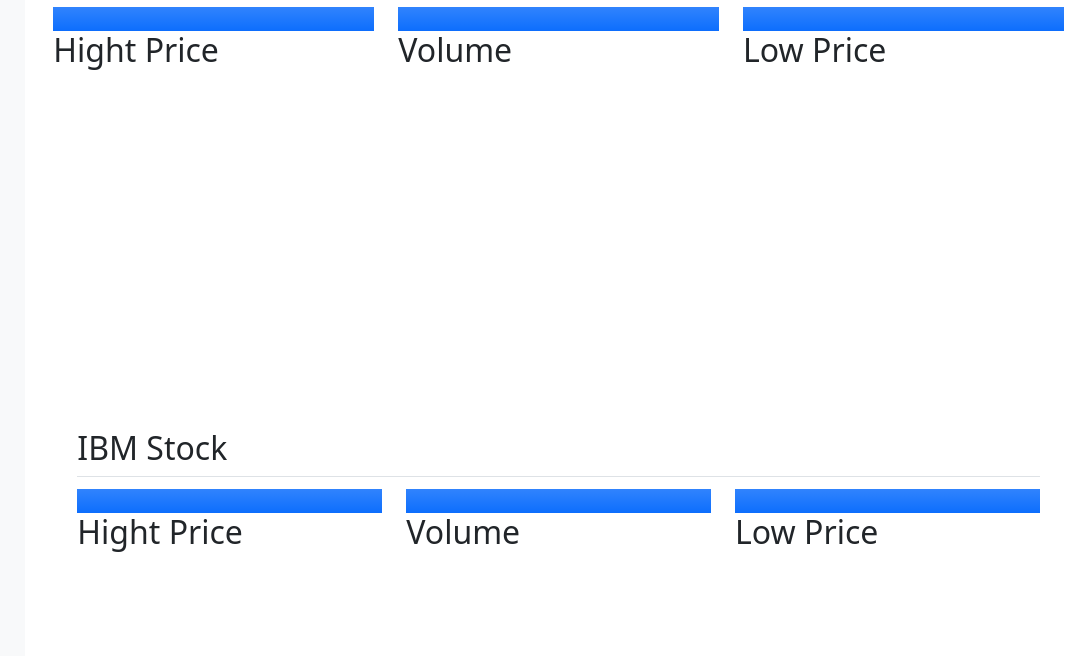
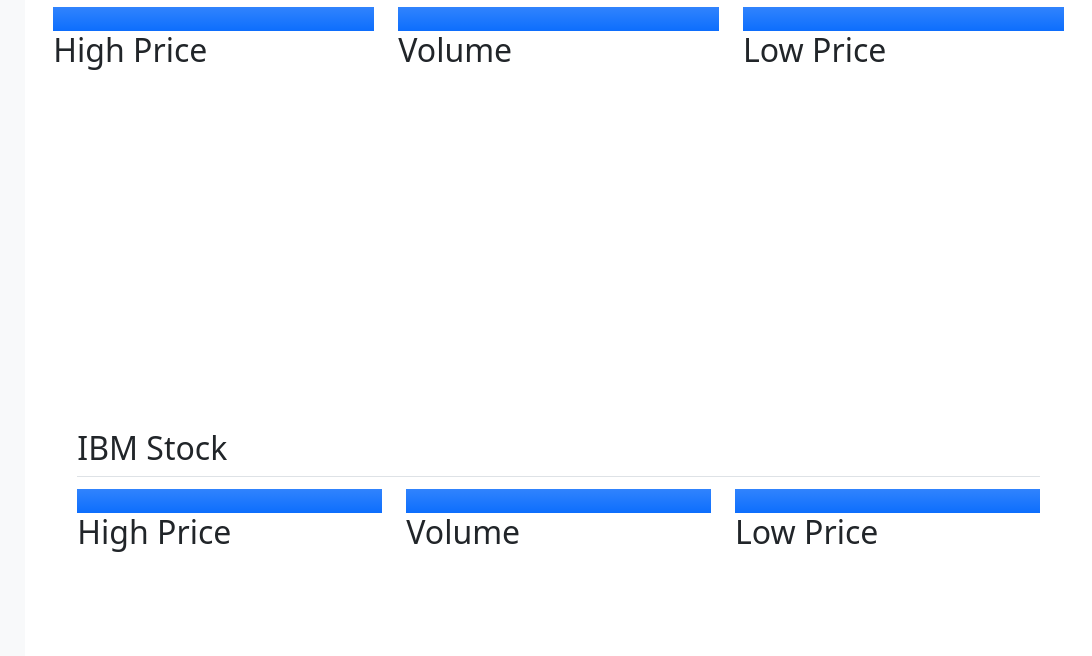
Before and after one commit to j0h4nS10/stock_DashBoard, a website with bundled scripts: page index.html in a window 1280 px wide. Shown: the part 144-800 px from the top of the page, 188-1280 px from the left. Built offline with nearby package versions, Linux system fonts and the light colour scheme; no server answers.

Commit message:
Correction in HTML: High

```diff
--- a/index.html
+++ b/index.html
@@ -209,7 +209,7 @@
                                     <use xlink:href="#collection"></use>
                                 </svg>
                             </div>
-                            <h2>Hight Price</h2>
+                            <h2>High Price</h2>
                             <div style="height: 300px;"><canvas id="hightChart"></canvas></div>
                         </div>
                         <div class="feature col">
@@ -244,7 +244,7 @@
                                     <use xlink:href="#collection"></use>
                                 </svg>
                             </div>
-                            <h2>Hight Price</h2>
+                            <h2>High Price</h2>
                             <div style="height: 300px;"><canvas id="hightChart2"></canvas></div>
                         </div>
                         <div class="feature col">
```
